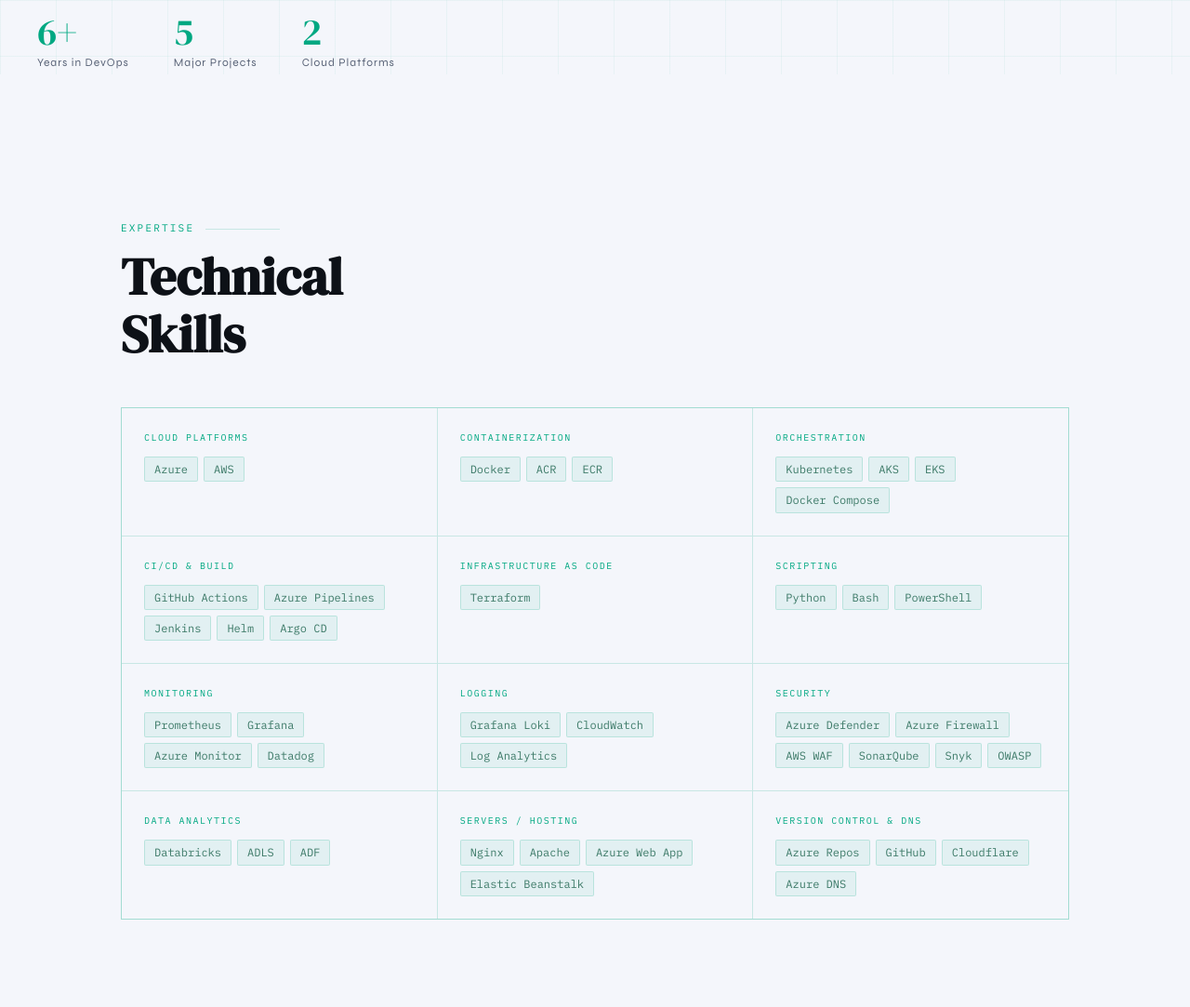
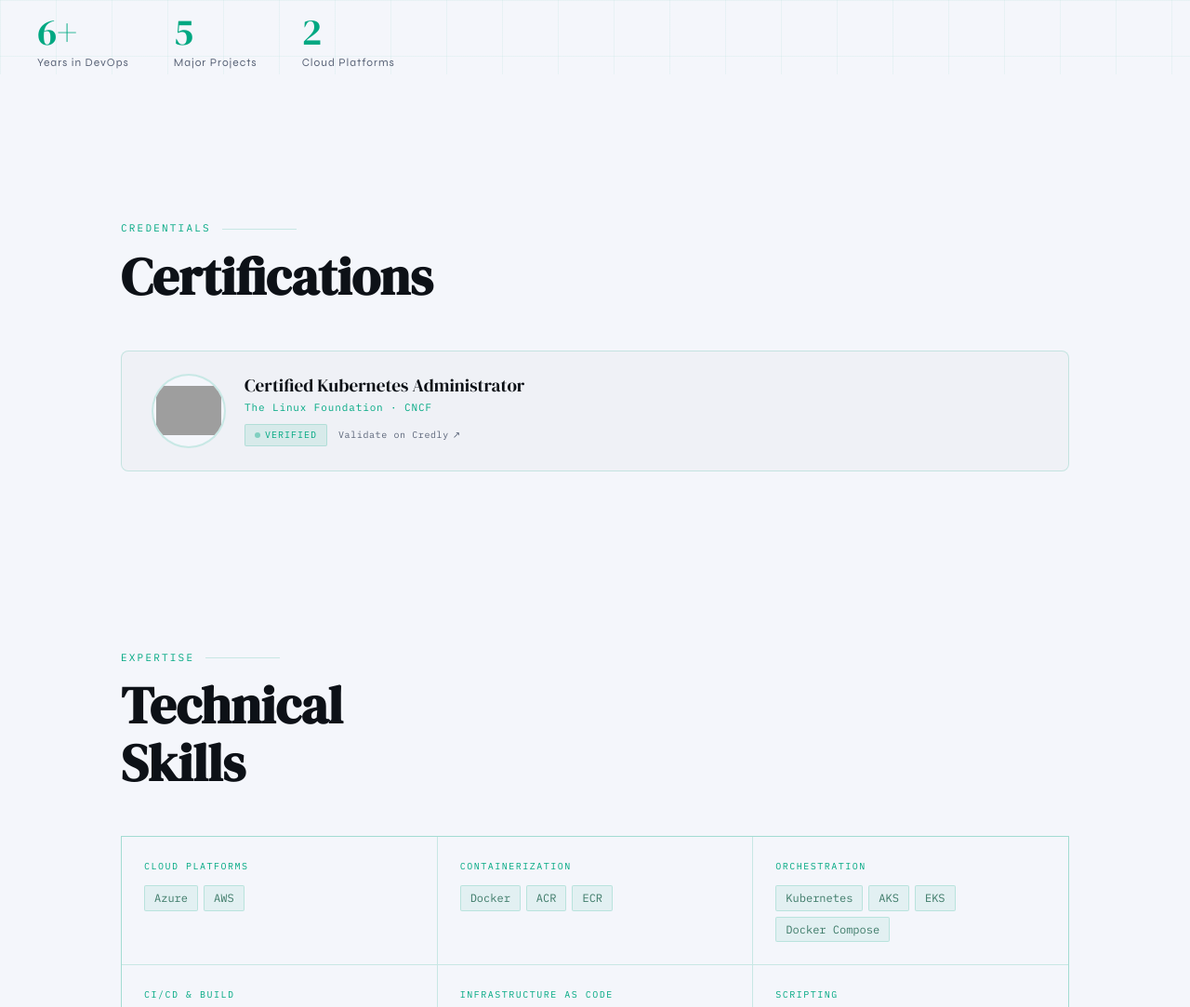
Before and after one commit to sajid-khan-94/Project-Noname-02, a React app: page public/index.html in a window 1280 px wide. Shown: the part 720-1803 px from the top of the page at 93% size. Built offline with nearby package versions, Linux system fonts and the light colour scheme; grey boxes are pictures that could not be loaded.

Commit message:
added certification details

```diff
--- a/public/index.html
+++ b/public/index.html
@@ -7,75 +7,43 @@
 <link href="https://fonts.googleapis.com/css2?family=DM+Serif+Display:ital@0;1&family=IBM+Plex+Mono:wght@400;500&family=Syne:wght@400;500;700;800&display=swap" rel="stylesheet">
 <style>
   *, *::before, *::after { box-sizing: border-box; margin: 0; padding: 0; }
-
   :root {
-    --navy: #f4f6fb;
-    --accent: #00a882;
-    --text: #0d1117;
-    --muted: #5a6478;
-    --border: rgba(0,168,130,0.18);
-    --card: rgba(0,0,0,0.02);
-    --card-hover: rgba(0,168,130,0.05);
-    --grid-line: rgba(0,168,130,0.05);
-    --tag-bg: rgba(0,168,130,0.07);
-    --tag-color: #3d7a68;
-    --tag-border: rgba(0,168,130,0.18);
-    --chip-bg: rgba(0,114,204,0.07);
-    --chip-color: #1a5fa8;
-    --chip-border: rgba(0,114,204,0.18);
-    --nav-bg: rgba(244,246,251,0.92);
-    --toggle-bg: rgba(0,0,0,0.05);
-    --toggle-border: rgba(0,168,130,0.3);
-    --toggle-icon: #00a882;
+    --navy: #f4f6fb; --accent: #00a882; --text: #0d1117; --muted: #5a6478;
+    --border: rgba(0,168,130,0.18); --card: rgba(0,0,0,0.02); --card-hover: rgba(0,168,130,0.05);
+    --grid-line: rgba(0,168,130,0.05); --tag-bg: rgba(0,168,130,0.07); --tag-color: #3d7a68;
+    --tag-border: rgba(0,168,130,0.18); --chip-bg: rgba(0,114,204,0.07); --chip-color: #1a5fa8;
+    --chip-border: rgba(0,114,204,0.18); --nav-bg: rgba(244,246,251,0.92);
+    --toggle-bg: rgba(0,0,0,0.05); --toggle-border: rgba(0,168,130,0.3); --toggle-icon: #00a882;
   }
   [data-theme="dark"] {
-    --navy: #0a0f1e;
-    --accent: #00d4aa;
-    --text: #e8edf5;
-    --muted: #8b9ab5;
-    --border: rgba(0,212,170,0.15);
-    --card: rgba(255,255,255,0.03);
-    --card-hover: rgba(0,212,170,0.06);
-    --grid-line: rgba(0,212,170,0.03);
-    --tag-bg: rgba(0,212,170,0.08);
-    --tag-color: #8b9ab5;
-    --tag-border: rgba(0,212,170,0.15);
-    --chip-bg: rgba(0,153,255,0.08);
-    --chip-color: #6bb5ff;
-    --chip-border: rgba(0,153,255,0.2);
-    --nav-bg: rgba(10,15,30,0.88);
-    --toggle-bg: rgba(255,255,255,0.07);
-    --toggle-border: rgba(0,212,170,0.3);
-    --toggle-icon: #00d4aa;
+    --navy: #0a0f1e; --accent: #00d4aa; --text: #e8edf5; --muted: #8b9ab5;
+    --border: rgba(0,212,170,0.15); --card: rgba(255,255,255,0.03); --card-hover: rgba(0,212,170,0.06);
+    --grid-line: rgba(0,212,170,0.03); --tag-bg: rgba(0,212,170,0.08); --tag-color: #8b9ab5;
+    --tag-border: rgba(0,212,170,0.15); --chip-bg: rgba(0,153,255,0.08); --chip-color: #6bb5ff;
+    --chip-border: rgba(0,153,255,0.2); --nav-bg: rgba(10,15,30,0.88);
+    --toggle-bg: rgba(255,255,255,0.07); --toggle-border: rgba(0,212,170,0.3); --toggle-icon: #00d4aa;
   }
-
   html { scroll-behavior: smooth; }
   body { background: var(--navy); color: var(--text); font-family: 'Syne', sans-serif; line-height: 1.6; overflow-x: hidden; transition: background 0.35s, color 0.35s; }
 
-  /* NAV */
   nav { position: fixed; top: 0; left: 0; right: 0; z-index: 100; display: flex; align-items: center; justify-content: space-between; padding: 1rem 2.5rem; background: var(--nav-bg); backdrop-filter: blur(12px); border-bottom: 1px solid var(--border); transition: background 0.35s, border-color 0.35s; }
-  .nav-logo { font-family: 'IBM Plex Mono', monospace; font-size: 13px; color: var(--accent); letter-spacing: 0.08em; cursor: pointer; }
+  .nav-logo { font-family: 'IBM Plex Mono', monospace; font-size: 13px; color: var(--accent); letter-spacing: 0.08em; }
   .nav-right { display: flex; align-items: center; gap: 2rem; }
   .nav-links { display: flex; gap: 2rem; }
-  .nav-links a { font-size: 12px; letter-spacing: 0.12em; text-transform: uppercase; color: var(--muted); text-decoration: none; transition: color 0.2s; cursor: pointer; }
+  .nav-links a { font-size: 12px; letter-spacing: 0.12em; text-transform: uppercase; color: var(--muted); text-decoration: none; transition: color 0.2s; }
   .nav-links a:hover { color: var(--accent); }
 
-  /* TOGGLE */
   .theme-toggle { display: flex; align-items: center; gap: 8px; background: var(--toggle-bg); border: 1px solid var(--toggle-border); border-radius: 100px; padding: 5px 14px 5px 10px; cursor: pointer; font-family: 'IBM Plex Mono', monospace; font-size: 11px; color: var(--toggle-icon); transition: all 0.2s; user-select: none; letter-spacing: 0.08em; }
   .theme-toggle:hover { opacity: 0.8; }
   .toggle-track { width: 28px; height: 16px; background: var(--accent); border: 1px solid var(--accent); border-radius: 100px; position: relative; transition: background 0.3s, border-color 0.3s; flex-shrink: 0; }
   [data-theme="dark"] .toggle-track { background: var(--toggle-bg); border-color: var(--toggle-border); }
   .toggle-thumb { position: absolute; top: 2px; left: 2px; width: 10px; height: 10px; border-radius: 50%; background: #fff; transition: transform 0.3s, background 0.3s; transform: translateX(12px); }
   [data-theme="dark"] .toggle-thumb { transform: translateX(0); background: var(--toggle-icon); }
-  .lbl-light { display: block; }
-  .lbl-dark { display: none; }
-  [data-theme="dark"] .lbl-light { display: none; }
-  [data-theme="dark"] .lbl-dark { display: block; }
+  .lbl-light { display: block; } .lbl-dark { display: none; }
+  [data-theme="dark"] .lbl-light { display: none; } [data-theme="dark"] .lbl-dark { display: block; }
 
-  /* GRID BG */
   .grid-bg { position: fixed; inset: 0; z-index: 0; pointer-events: none; background-image: linear-gradient(var(--grid-line) 1px, transparent 1px), linear-gradient(90deg, var(--grid-line) 1px, transparent 1px); background-size: 60px 60px; }
 
-  /* HERO */
   .hero { min-height: 100vh; display: flex; flex-direction: column; justify-content: center; padding: 8rem 2.5rem 4rem; position: relative; z-index: 1; overflow: hidden; }
   .hero::before { content: ''; position: absolute; top: -30%; right: -15%; width: 700px; height: 700px; border-radius: 50%; background: radial-gradient(circle, rgba(0,168,130,0.07) 0%, transparent 70%); pointer-events: none; }
   [data-theme="dark"] .hero::before { background: radial-gradient(circle, rgba(0,212,170,0.08) 0%, transparent 70%); }
@@ -93,12 +61,49 @@
   .stat-num { font-family: 'DM Serif Display', serif; font-size: 2.5rem; color: var(--accent); line-height: 1; }
   .stat-label { font-size: 12px; color: var(--muted); letter-spacing: 0.08em; margin-top: 4px; }
 
-  /* SECTIONS — all with position:relative and z-index:1 so they sit above .grid-bg */
   .section-wrap { position: relative; z-index: 1; }
   .section-inner { padding: 6rem 2.5rem; max-width: 1100px; margin: 0 auto; }
   .section-label { font-family: 'IBM Plex Mono', monospace; font-size: 11px; letter-spacing: 0.2em; text-transform: uppercase; color: var(--accent); margin-bottom: 0.75rem; display: flex; align-items: center; gap: 0.75rem; }
   .section-label::after { content: ''; flex: 1; height: 1px; background: var(--border); max-width: 80px; }
   .section-title { font-family: 'DM Serif Display', serif; font-size: clamp(2rem, 5vw, 3.5rem); line-height: 1.1; margin-bottom: 3rem; }
+
+  /* CERTIFICATIONS */
+  .cert-grid { display: flex; flex-wrap: wrap; gap: 1.5rem; }
+  .cert-card {
+    display: flex; align-items: center; gap: 1.25rem;
+    border: 1px solid var(--border); border-radius: 8px;
+    padding: 1.5rem 2rem; background: var(--card);
+    transition: all 0.25s; position: relative; overflow: hidden;
+    text-decoration: none; color: inherit; flex: 1; min-width: 280px;
+  }
+  .cert-card::before { content: ''; position: absolute; left: 0; top: 0; bottom: 0; width: 3px; background: var(--accent); transform: scaleY(0); transform-origin: bottom; transition: transform 0.3s; }
+  .cert-card:hover { background: var(--card-hover); border-color: rgba(0,168,130,0.4); }
+  [data-theme="dark"] .cert-card:hover { border-color: rgba(0,212,170,0.3); }
+  .cert-card:hover::before { transform: scaleY(1); }
+  .cert-badge-wrap {
+    width: 80px; height: 80px; flex-shrink: 0;
+    border-radius: 50%; border: 2px solid var(--border);
+    background: var(--navy); display: flex; align-items: center; justify-content: center;
+    overflow: hidden; transition: border-color 0.35s;
+  }
+  .cert-card:hover .cert-badge-wrap { border-color: var(--accent); }
+  .cert-badge-wrap img { width: 70px; height: 70px; object-fit: contain; }
+  .cert-info { flex: 1; }
+  .cert-name { font-family: 'DM Serif Display', serif; font-size: 1.2rem; color: var(--text); margin-bottom: 4px; line-height: 1.2; }
+  .cert-issuer { font-family: 'IBM Plex Mono', monospace; font-size: 11px; color: var(--accent); letter-spacing: 0.08em; margin-bottom: 8px; }
+  .cert-meta { display: flex; align-items: center; gap: 0.75rem; flex-wrap: wrap; }
+  .cert-status {
+    display: inline-flex; align-items: center; gap: 5px;
+    font-family: 'IBM Plex Mono', monospace; font-size: 10px; letter-spacing: 0.1em;
+    text-transform: uppercase; padding: 3px 10px; border-radius: 2px;
+    background: rgba(0,168,130,0.1); color: var(--accent); border: 1px solid var(--border);
+  }
+  [data-theme="dark"] .cert-status { background: rgba(0,212,170,0.1); }
+  .cert-status::before { content: ''; width: 6px; height: 6px; border-radius: 50%; background: var(--accent); display: inline-block; animation: pulse 2s infinite; }
+  @keyframes pulse { 0%, 100% { opacity: 1; } 50% { opacity: 0.4; } }
+  .cert-verify { font-family: 'IBM Plex Mono', monospace; font-size: 10px; color: var(--muted); letter-spacing: 0.06em; display: flex; align-items: center; gap: 4px; transition: color 0.2s; }
+  .cert-card:hover .cert-verify { color: var(--accent); }
+  .cert-verify::after { content: '↗'; font-size: 10px; }
 
   /* SKILLS */
   .skills-grid { display: grid; grid-template-columns: repeat(auto-fill, minmax(260px, 1fr)); gap: 1px; background: var(--border); border: 1px solid var(--border); }
@@ -168,6 +173,7 @@
     .project-card { padding: 1.5rem; }
     .contact-strip { padding: 3rem 1.25rem; }
     .contact-info { align-items: flex-start; }
+    .cert-card { min-width: 100%; }
   }
 </style>
 </head>
@@ -175,11 +181,11 @@
 
 <div class="grid-bg"></div>
 
-<!-- NAV — hrefs match the id attributes below exactly -->
 <nav>
   <div class="nav-logo">DevOps-AIDER</div>
   <div class="nav-right">
     <div class="nav-links">
+      <a href="#certifications">Certs</a>
       <a href="#skills">Skills</a>
       <a href="#projects">Projects</a>
       <a href="#experience">Experience</a>
@@ -206,6 +212,33 @@
     <div><div class="stat-num">6+</div><div class="stat-label">Years in DevOps</div></div>
     <div><div class="stat-num">5</div><div class="stat-label">Major Projects</div></div>
     <div><div class="stat-num">2</div><div class="stat-label">Cloud Platforms</div></div>
+  </div>
+</div>
+
+<!-- CERTIFICATIONS -->
+<div class="section-wrap" id="certifications">
+  <div class="section-inner">
+    <div class="section-label">Credentials</div>
+    <h2 class="section-title">Certifications</h2>
+    <div class="cert-grid">
+      <a class="cert-card" href="https://www.credly.com/badges/0b751f2e-5a6f-4a5f-8d0a-eb07a8814120/public_url" target="_blank" rel="noopener noreferrer">
+        <div class="cert-badge-wrap">
+          <img
+            src="https://images.credly.com/size/340x340/images/8b8ed108-e77d-4396-ac59-2504583b9d54/cka_from_cncf.png"
+            alt="CKA Badge"
+            onerror="this.style.display='none'; this.parentElement.innerHTML='<svg viewBox=\'0 0 60 60\' width=\'60\' height=\'60\'><circle cx=\'30\' cy=\'30\' r=\'28\' fill=\'none\' stroke=\'currentColor\' stroke-width=\'2\'/><text x=\'30\' y=\'35\' text-anchor=\'middle\' font-size=\'14\' font-weight=\'bold\' fill=\'currentColor\'>CKA</text></svg>'"
+          />
+        </div>
+        <div class="cert-info">
+          <div class="cert-name">Certified Kubernetes Administrator</div>
+          <div class="cert-issuer">The Linux Foundation · CNCF</div>
+          <div class="cert-meta">
+            <span class="cert-status">Verified</span>
+            <span class="cert-verify">Validate on Credly</span>
+          </div>
+        </div>
+      </a>
+    </div>
   </div>
 </div>
 
@@ -376,15 +409,12 @@
     const html = document.documentElement;
     html.setAttribute('data-theme', html.getAttribute('data-theme') === 'light' ? 'dark' : 'light');
   }
-
-  // Smooth scroll with nav offset compensation
   document.querySelectorAll('a[href^="#"]').forEach(a => {
     a.addEventListener('click', e => {
       const target = document.querySelector(a.getAttribute('href'));
       if (!target) return;
       e.preventDefault();
-      const offset = 70;
-      const top = target.getBoundingClientRect().top + window.scrollY - offset;
+      const top = target.getBoundingClientRect().top + window.scrollY - 70;
       window.scrollTo({ top, behavior: 'smooth' });
     });
   });
```
